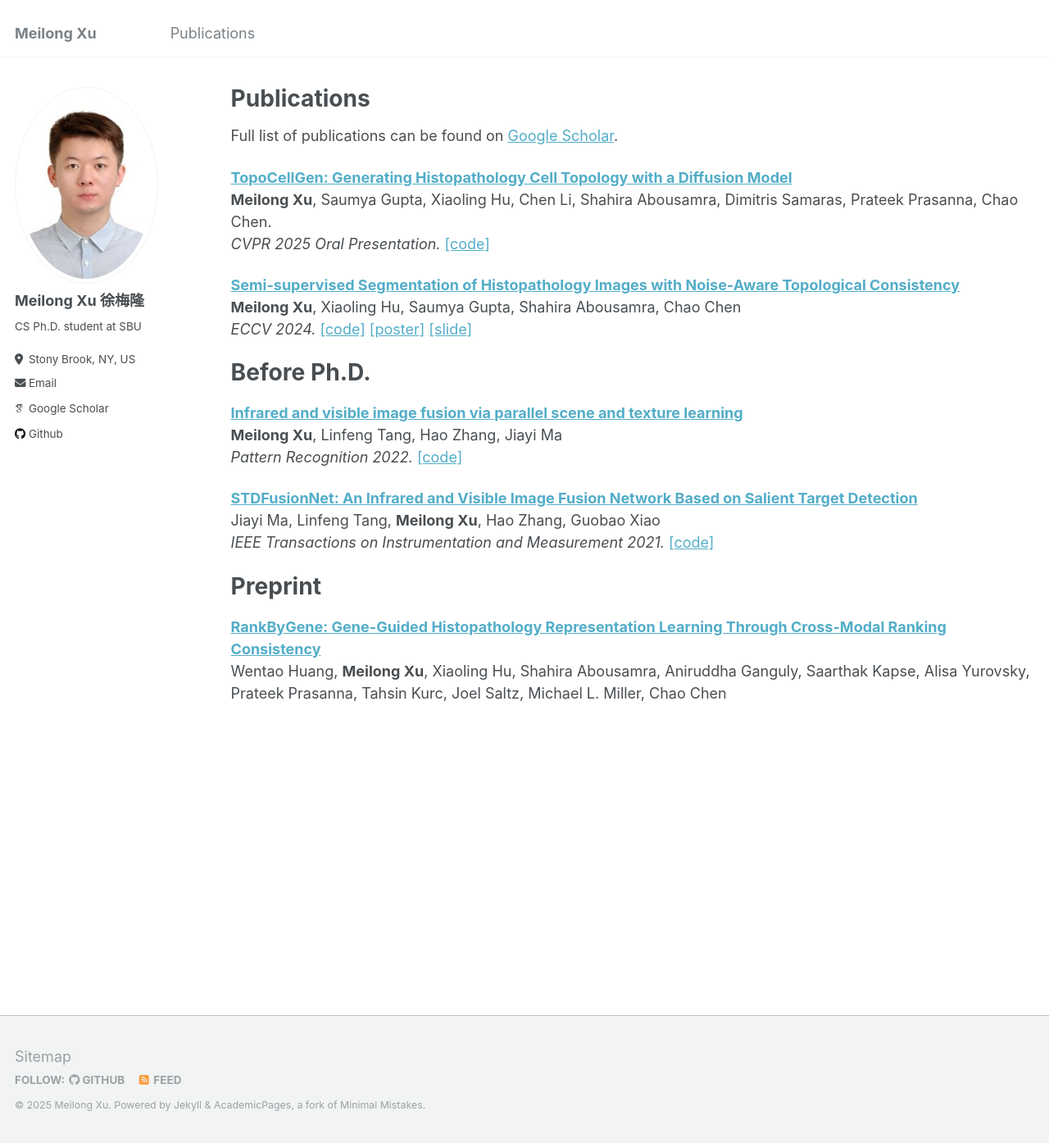
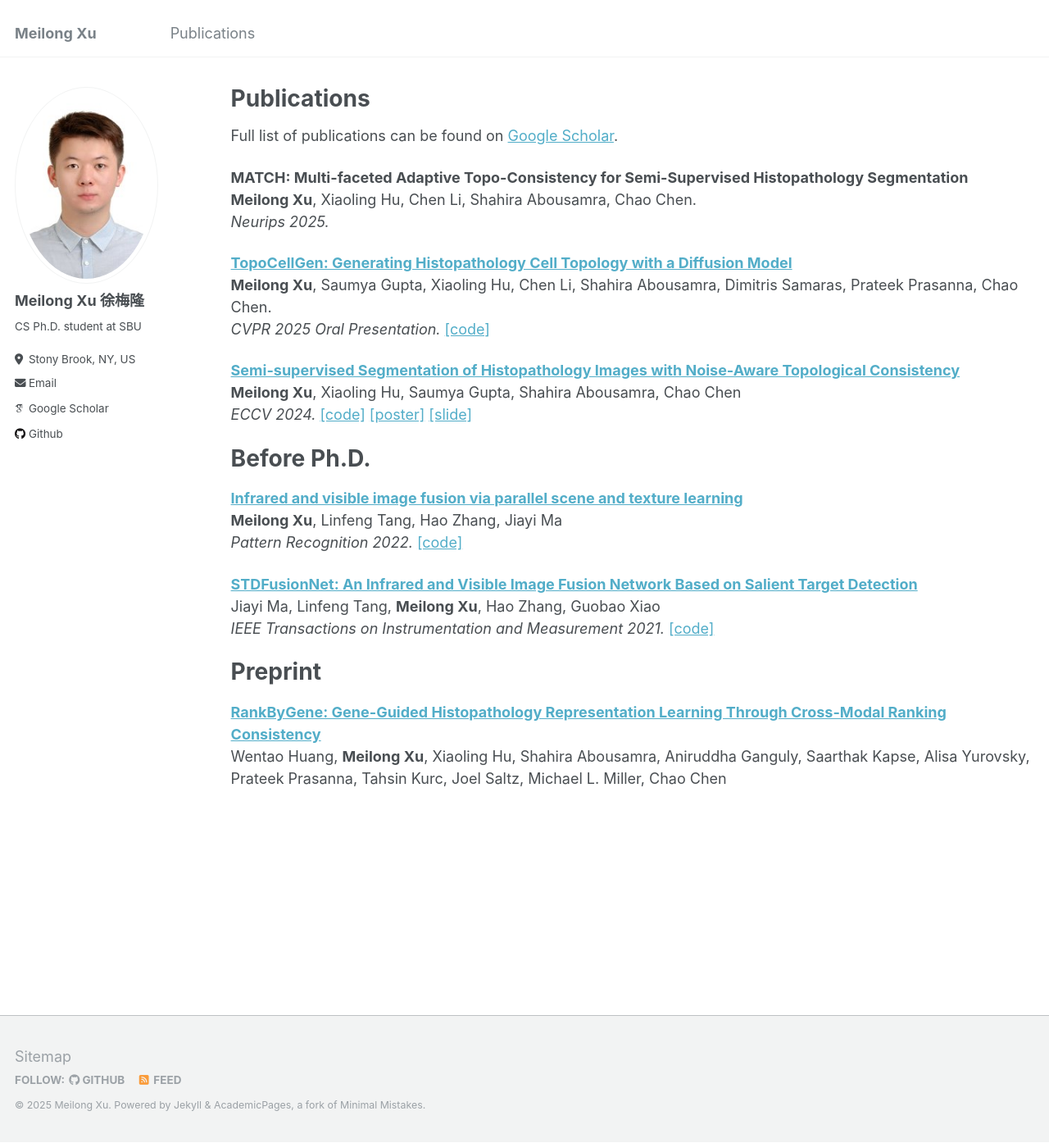
Before and after one commit to Melon-Xu/Melon-Xu.github.io, a Jekyll site: the page built from _pages/publications.md, in a window 1280 px wide and 1394 px high. Shown: the whole window at 82% size. Built offline with Jekyll 4.4.1, drawn with Linux system fonts in a browser that asks for light colours; some web fonts are replaced.

Commit message:
Update publications.md

```diff
--- a/_pages/publications.md
+++ b/_pages/publications.md
@@ -6,6 +6,10 @@ author_profile: true
 ---
 
 Full list of publications can be found on [Google Scholar](https://scholar.google.com/citations?user=nphc_xcAAAAJ&hl=en).
+
+<b>MATCH: Multi-faceted Adaptive Topo-Consistency for Semi-Supervised Histopathology Segmentation</b> <br>
+<b>Meilong Xu</b>, Xiaoling Hu, Chen Li, Shahira Abousamra, Chao Chen.<br>
+<i>Neurips 2025.</i>
 
 <b>[TopoCellGen: Generating Histopathology Cell Topology with a Diffusion Model](https://arxiv.org/abs/2412.06011)</b> <br>
 <b>Meilong Xu</b>, Saumya Gupta, Xiaoling Hu, Chen Li, Shahira Abousamra, Dimitris Samaras, Prateek Prasanna, Chao Chen.<br>
```
